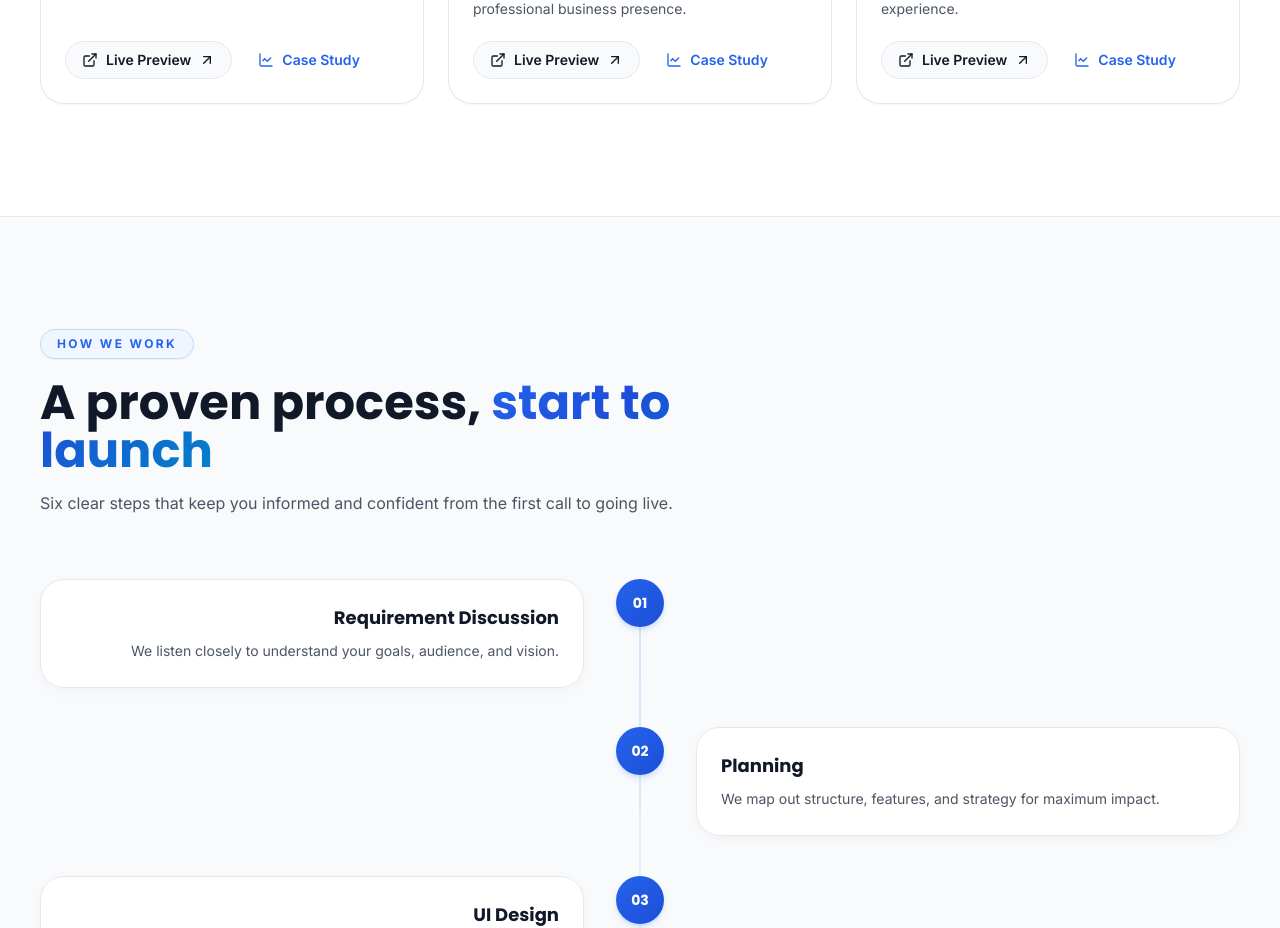
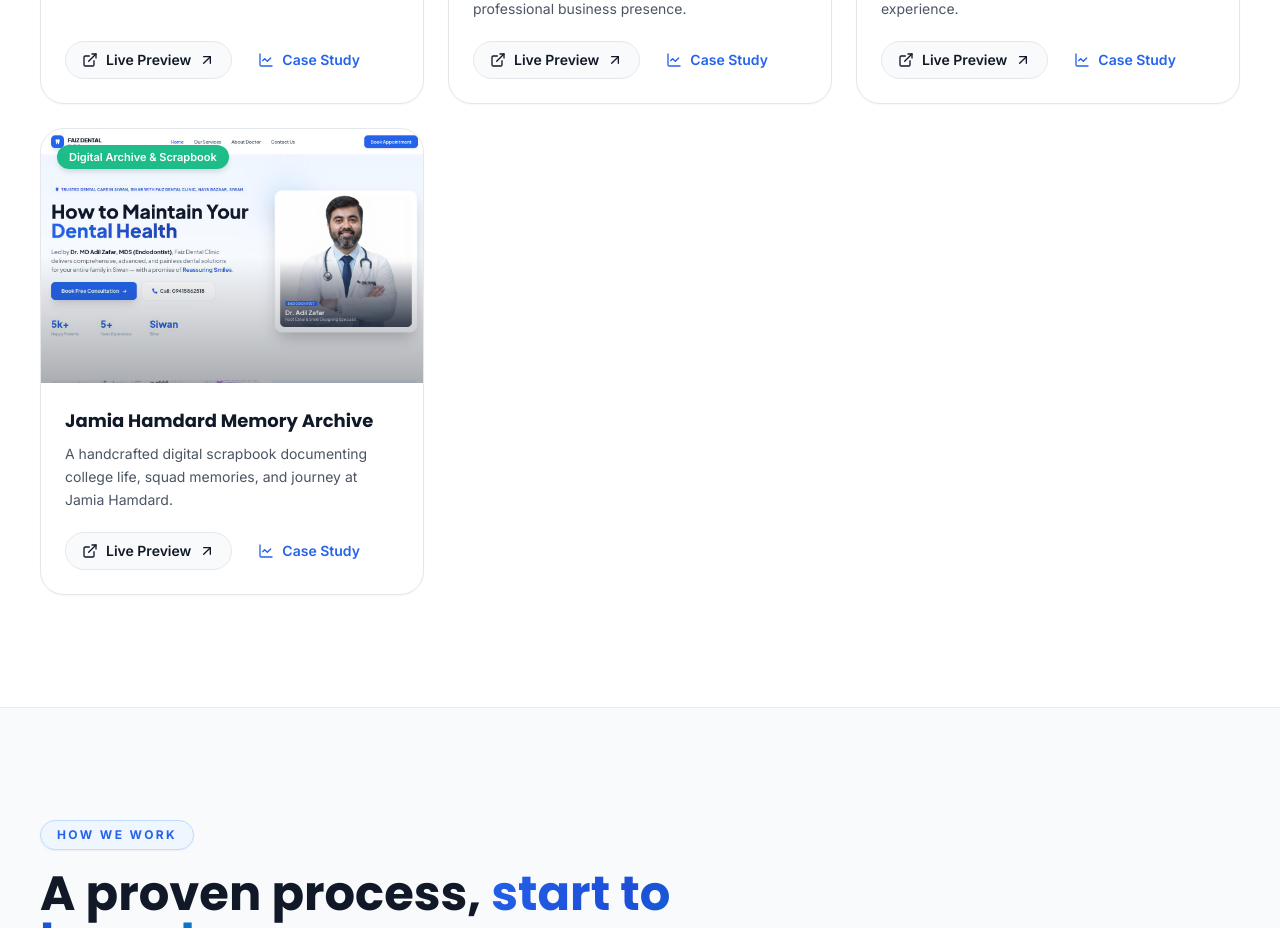
Before and after one commit to hashmiii14/Kodeveill, a React (Create React App) app in the folder frontend/: page / in a window 1280 px wide. Shown: the part 6680-7608 px from the top of the page. Built offline with nearby package versions, Linux system fonts and the light colour scheme.

Commit message:
Add Jamia Hamdard Memory Archive to portfolio section

```diff
--- a/frontend/src/data/content.js
+++ b/frontend/src/data/content.js
@@ -217,6 +217,24 @@ export const PORTFOLIO = [
       ],
     },
   },
+  {
+    name: "Jamia Hamdard Memory Archive",
+    category: "Digital Archive & Scrapbook",
+    desc: "A handcrafted digital scrapbook documenting college life, squad memories, and journey at Jamia Hamdard.",
+    url: "https://jamiahamdardmemories.vercel.app/",
+    image: "/portfolio/faiz-dental.jpg",
+    accent: "#10B981",
+    caseStudy: {
+      summary: "A digital scrapbook and archive built to preserve college memories, media galleries, squad milestones, and student stories for Jamia Hamdard B.Tech CSE.",
+      challenge: "Creating an engaging, timeless digital platform to archive student memories, photos, and interactive memory walls.",
+      solution: "A modern Next.js website with smooth dark mode aesthetics, interactive media vault, quote wall, and student journey timelines.",
+      results: [
+        { value: "1,200+", label: "Chai Memories" },
+        { value: "0.7s", label: "Page Speed" },
+        { value: "100%", label: "Interactive Design" },
+      ],
+    },
+  },
 ];
 
 export const PROCESS = [
```
